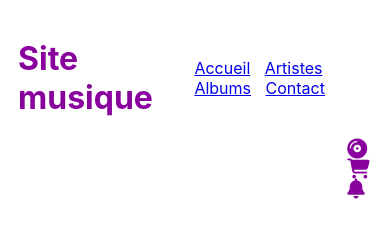
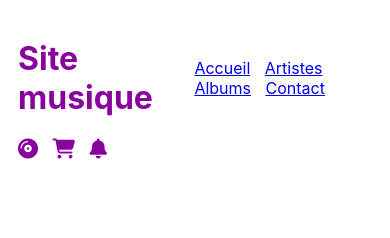
Before and after one commit to Nicolas-IIM/Introduction-html-css, a plain HTML site: page albums.html in a window 390 px wide. Drawn offline with Linux system fonts and the light colour scheme.

Commit message:
fix header

```diff
--- a/css/style-albm.css
+++ b/css/style-albm.css
@@ -14,9 +14,7 @@ i {
 }
 
 
-.header-icon {
-    margin-left: 93%;
-}
+
 
 .header {
     max-width: 100%;
@@ -25,4 +23,12 @@ i {
     font-family: Inter, sans-serif;
 }
 
+header {
+    display: flex;
+    justify-content: space-between;
+    flex-wrap: wrap;
+    align-items: center;
+}
+
+
 /* fin du header*/
```
Also changed, not shown: css/style.css (+11 -1 lines), index.html (+1 -0 lines).
